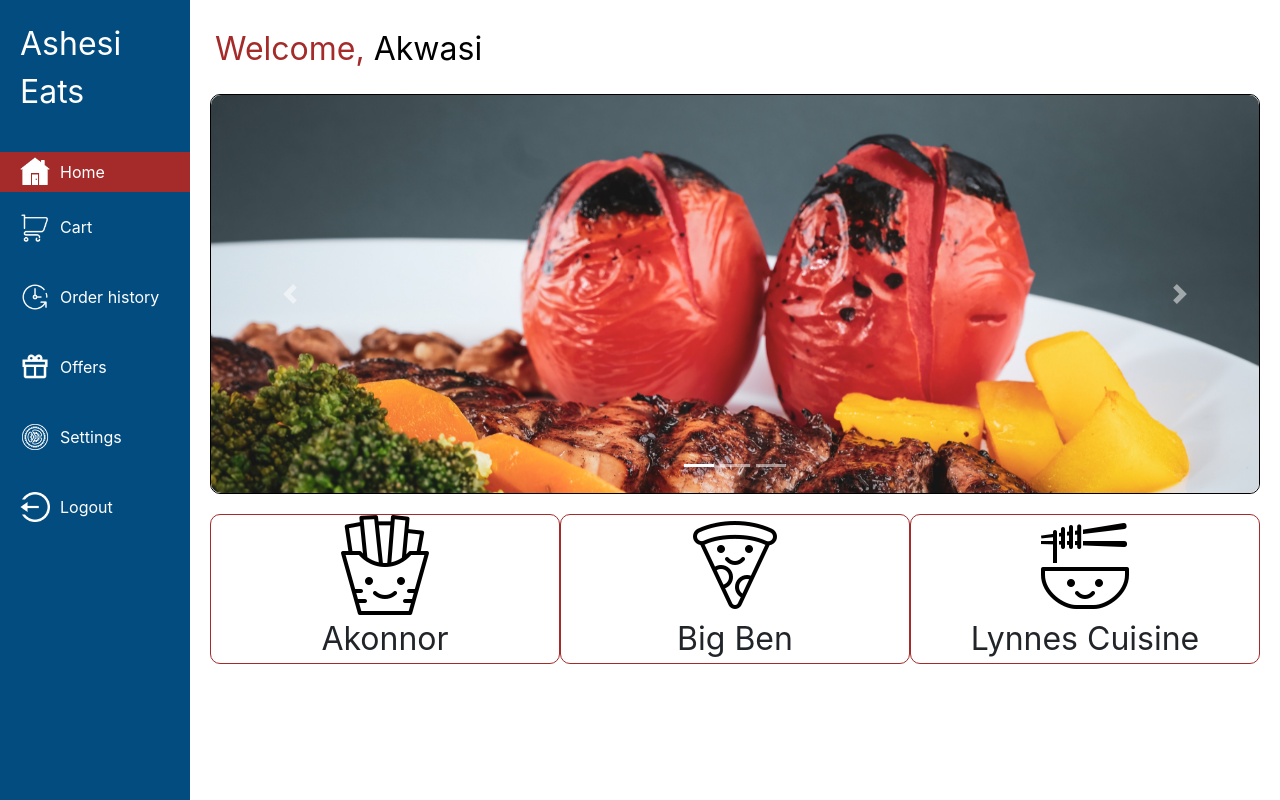
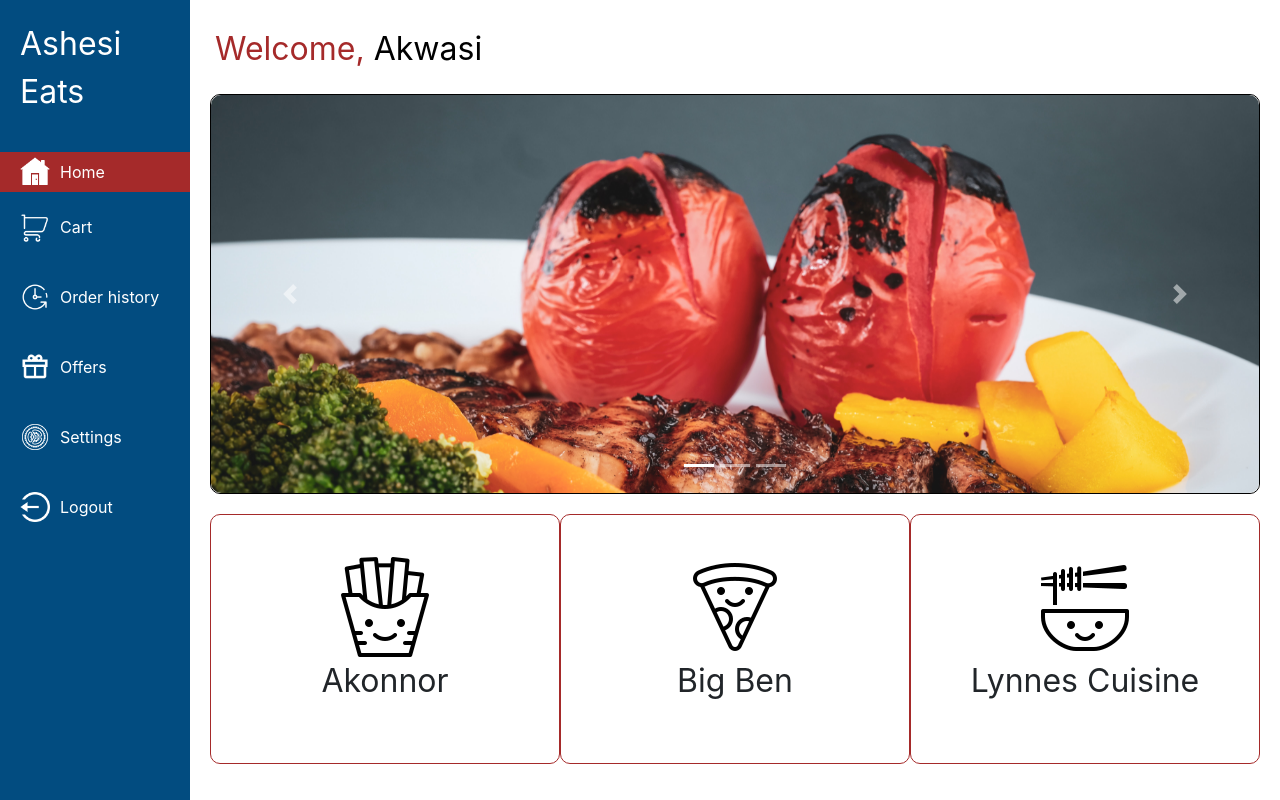
Before and after one commit to Akwasi123/AshesiEats-Software-Engineering-Project, a PHP site: page /homepage.html in a window 1280 px wide. Run offline with PHP 8.4, Linux system fonts and the light colour scheme.

Commit message:
Update homepage.css

```diff
--- a/assets/css/homepage.css
+++ b/assets/css/homepage.css
@@ -59,7 +59,8 @@ body{
 .card{
     display: flex;
     align-items: center;
-    height: 150px;
+    justify-content: center;
+    height: 250px;
     width: 350px;
     border-radius: 10px;
     border: 1px solid brown;
@@ -73,7 +74,7 @@ body{
     cursor: pointer;
     color: white;
     background-color: brown;
-    transition: all 0.2s ease-in;
+    transition: all 0.2s ease-in-out;
 }
 
 .sidebar{
```
